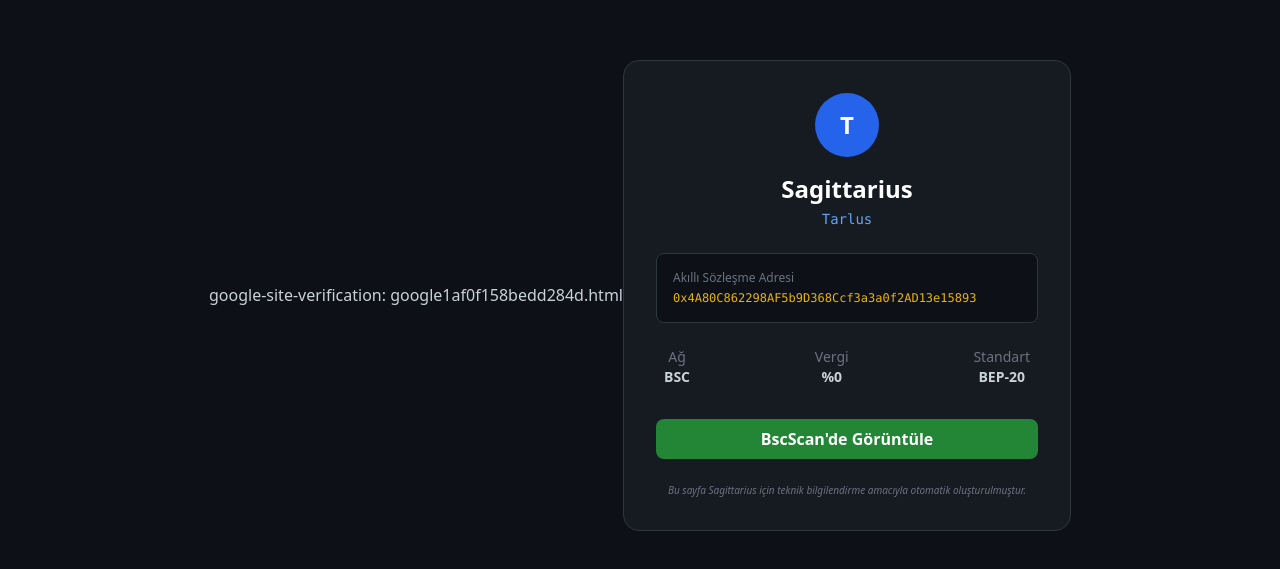
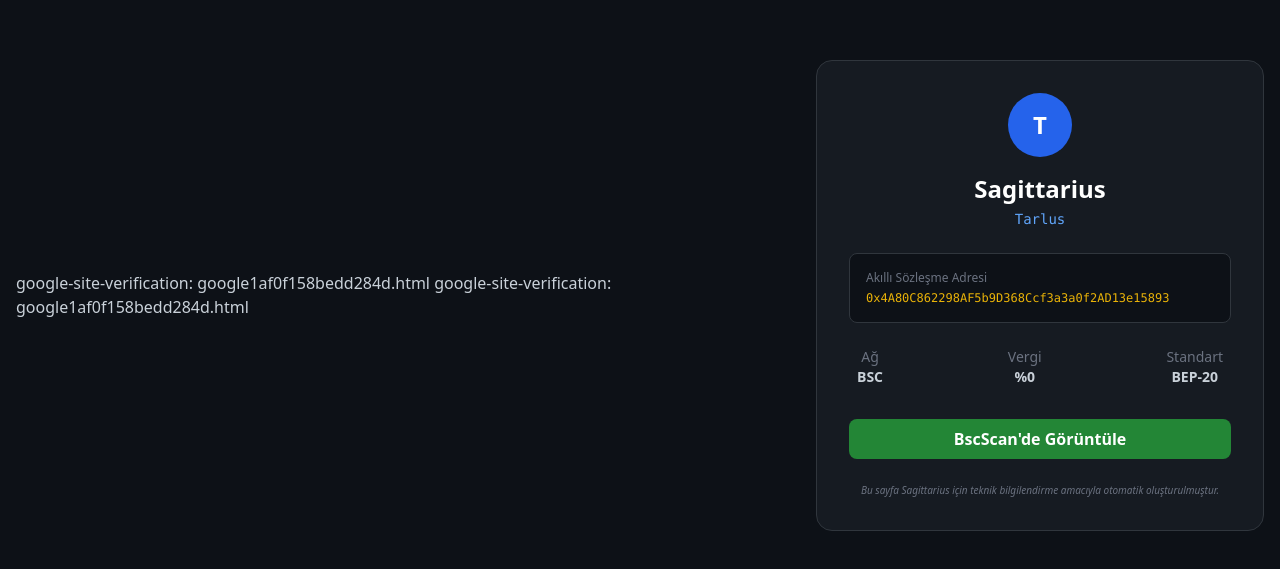
Before and after one commit to aliuzum1/info-tarlus, a plain HTML site: page index.html in a window 1280 px wide. Shown: the part 105-674 px from the top of the page. Drawn offline with nearby package versions, Linux system fonts and the light colour scheme.

```diff
--- a/index.html
+++ b/index.html
@@ -1,6 +1,7 @@
 <!DOCTYPE html>
 <html lang="tr">
 <head>
+    google-site-verification: google1af0f158bedd284d.html
     google-site-verification: google1af0f158bedd284d.html
     <meta charset="UTF-8">
     <meta name="viewport" content="width=device-width, initial-scale=1.0">
```
